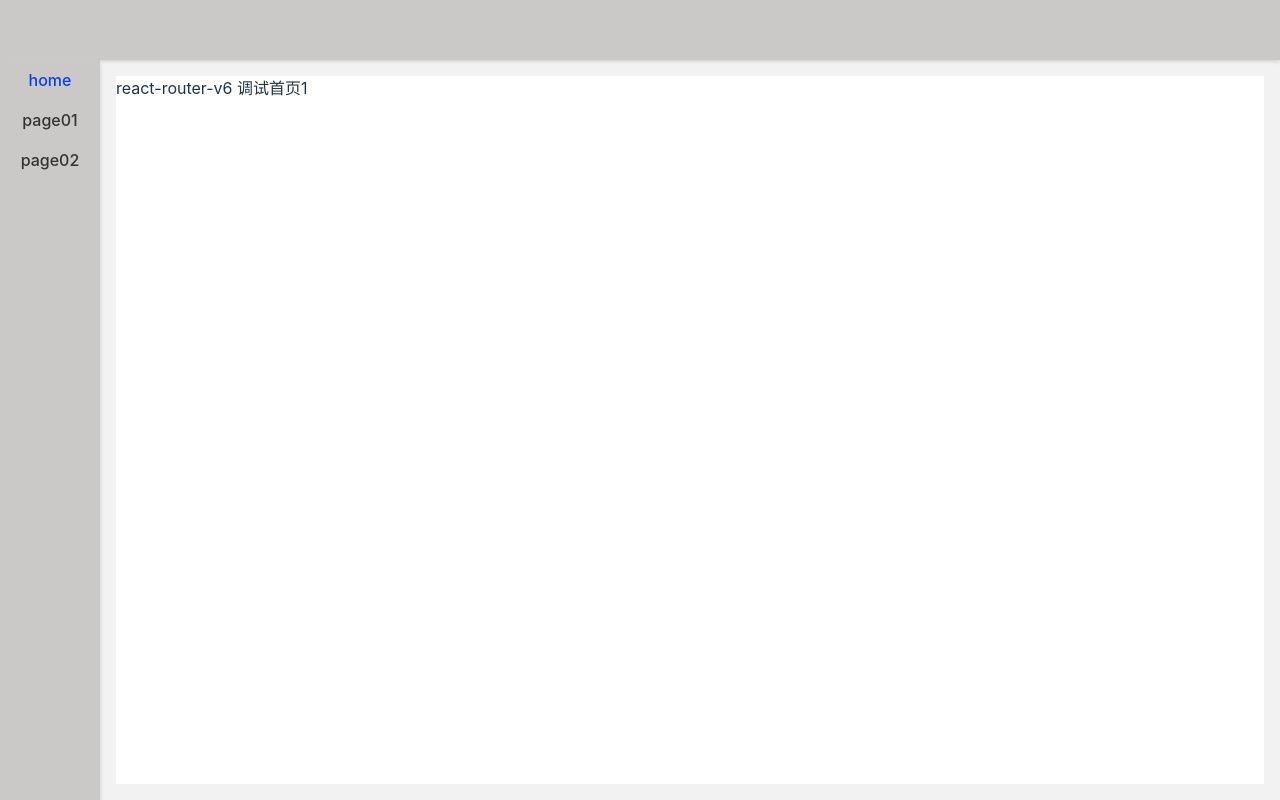
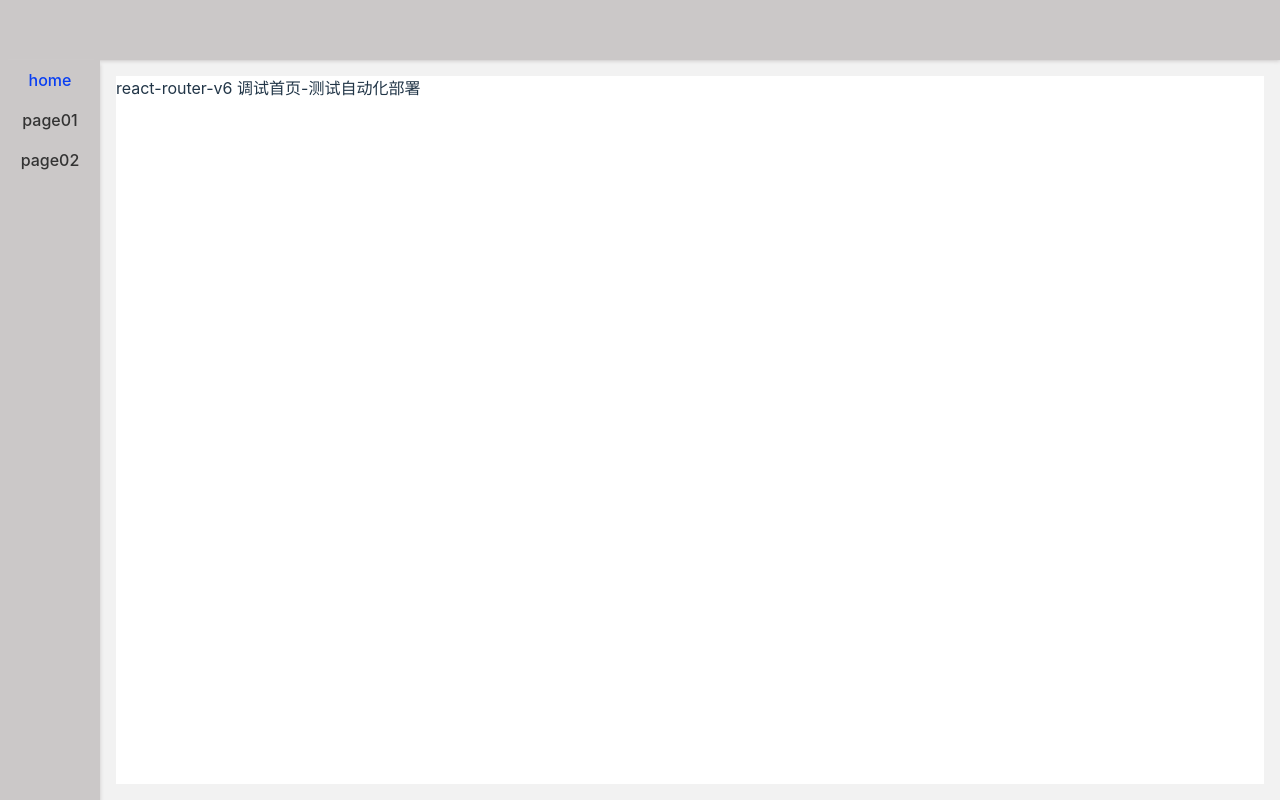
Before and after one commit to chenwenchao-mr/mytest01, a React (Vite) app: page /admin/home in a window 1280 px wide. Built offline with nearby package versions, Linux system fonts and the light colour scheme.

Commit message:
feat: 测试自动化部署

```diff
--- a/src/pages/home/index.jsx
+++ b/src/pages/home/index.jsx
@@ -2,7 +2,7 @@ import { memo, forwardRef } from "react";
 
 const Index = memo(
   forwardRef(() => {
-    return <div>react-router-v6 调试首页1</div>;
+    return <div>react-router-v6 调试首页-测试自动化部署</div>;
   })
 );
 
```
